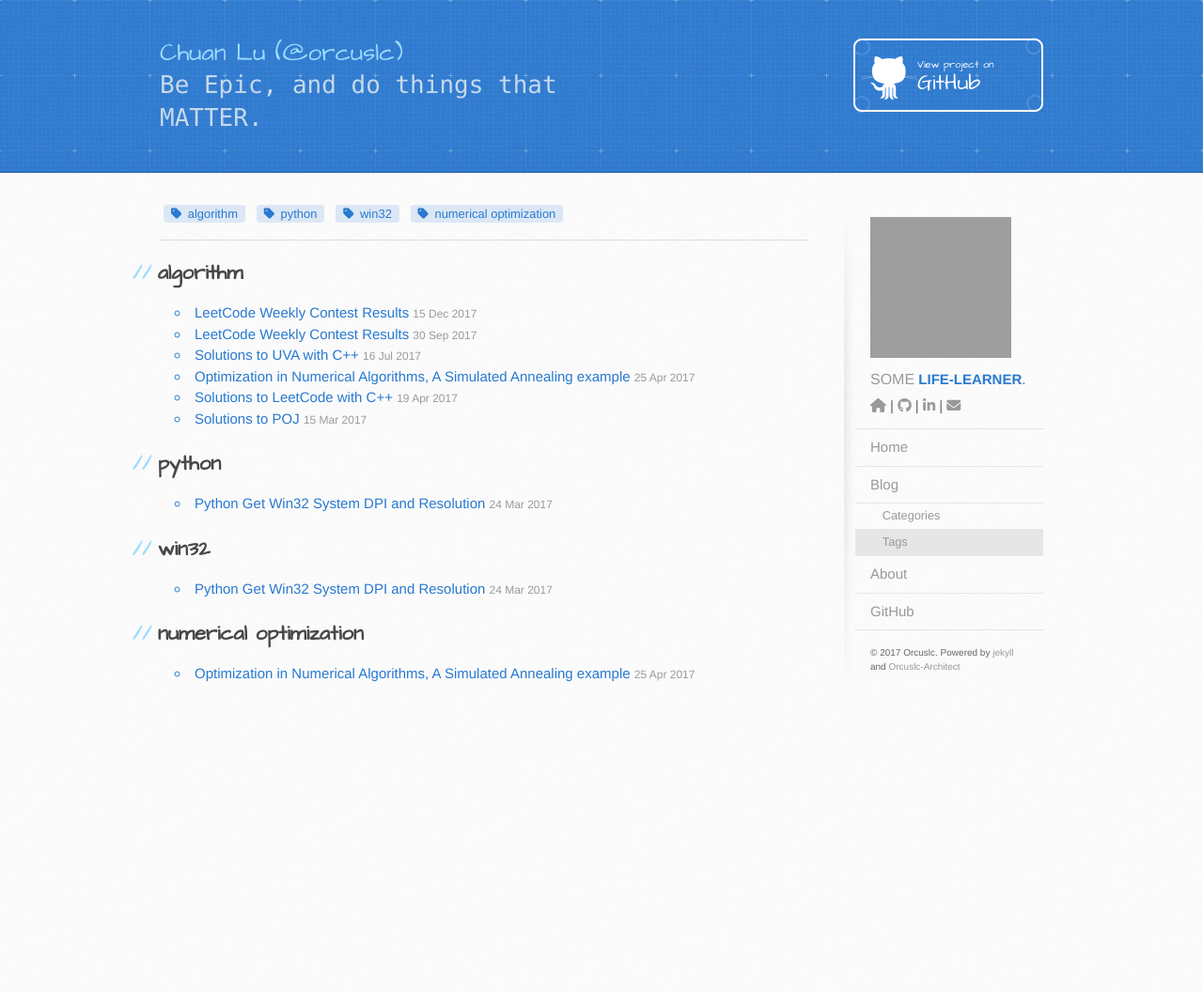
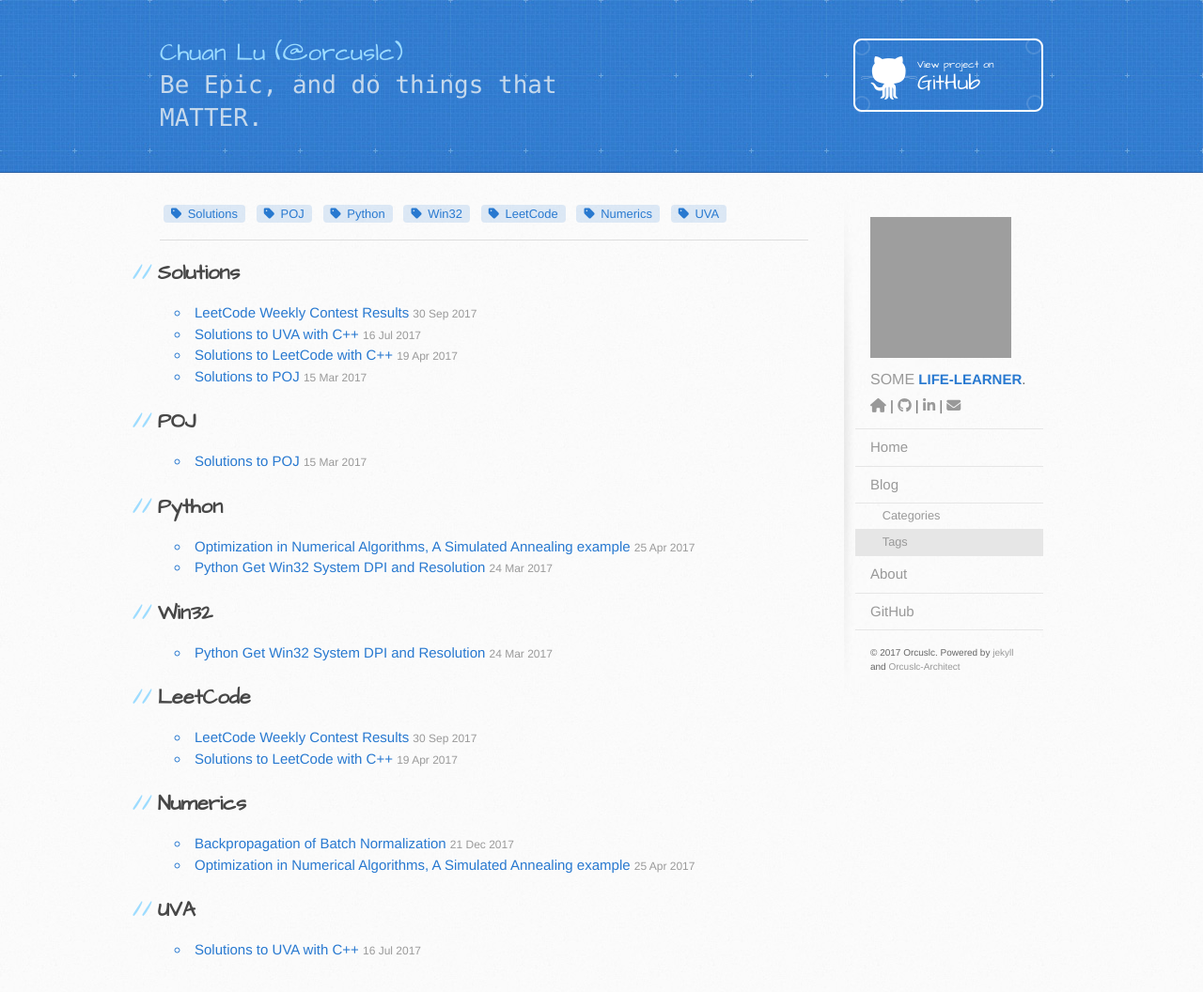
Before and after one commit to Orcuslc/blog.io, a Jekyll site: the page built from blog/tags.html, in a window 1280 px wide and 1065 px high. Shown: the top 1056 px of the window at 94% size. Built offline with Jekyll 4.4.1, drawn with Linux system fonts in a browser that asks for light colours; nearby versions of some CDN libraries; grey boxes are pictures that could not be loaded.

Commit message:
updated the tags and categories

````diff
--- a/_posts/2017-03-15-Solutions-to-POJ.md
+++ b/_posts/2017-03-15-Solutions-to-POJ.md
@@ -1,7 +1,7 @@
 ---
 title: Solutions to POJ
-category: solutions
-tag: [algorithm]
+category: Algorithm
+tag: [Solutions, POJ]
 ---
 
 ## Code for each problem: [GitHub](https://github.com/Orcuslc/Learning/tree/master/POJ)
--- a/_posts/2017-04-19-Solutions-to-LeetCode-C++.md
+++ b/_posts/2017-04-19-Solutions-to-LeetCode-C++.md
@@ -1,7 +1,7 @@
 ---
 title: Solutions to LeetCode with C++
-category: solutions
-tag: [algorithm]
+category: Algorithm
+tag: [Solutions, LeetCode]
 ---
 
 ## Code for each problem: [GitHub](https://github.com/Orcuslc/Learning/tree/master/LeetCode)
--- a/_posts/2017-04-25-Optimization-in-Numerical-Algorithms.md
+++ b/_posts/2017-04-25-Optimization-in-Numerical-Algorithms.md
@@ -1,13 +1,13 @@
 ---
 title: Optimization in Numerical Algorithms, A Simulated Annealing example
-category: programming
-tags: [algorithm, numerical optimization]
+category: Algorithm
+tags: [Python, Numerics]
 ---
 
 
 I was asked to help accelerate a classmate's code of Simulated Annealing. In his code, the likelihood function is at first as follows:
 
-{%highlight Python%}
+```python
 def intensity(miu, alpha, beta, t, N):
 	return sum(alpha*np.exp(-beta*(range(t-1, 0, -1)))*N[0:t-1])+miu
 
@@ -16,7 +16,7 @@ def likelihood(miu, alpha, beta, T, N, n):
 	n = np.array(N)
 	L1 = np.array([intensity(miu, alpha, beta, i+1, N) for i in range(T)])
 	L = sum(np.log(L1)*n[0:T])-sum(L1)
-{%endhighlight%}
+```
 
 <!-- more -->
 
@@ -24,7 +24,8 @@ def likelihood(miu, alpha, beta, T, N, n):
 Using the `timeit` wrapper, one can find the average processing time for the `likelihood` function is 0.8s when `N=1000`.
 
 I firstly replaced the computations with some functions that runs faster, and used some tricks to avoid repeated computations:
-{%highlight Python%}
+
+```python
 def intensity(miu, alpha, beta, t, N):
 	return alpha*(np.exp(-beta*(np.linspace(t-1, 1, t-1))*N[0:t-1]).sum()+miu
 
@@ -33,7 +34,7 @@ def likelihood(miu, alpha, beta, T, N, n):
 	n = np.asarray(N)
 	L1 = np.asarray([intensity(miu, alpha, beta, i+1, N) for i in range(T)])
 	L = (np.log(L1)*n[0:T]).sum()-L1.sum()
-{%endhighlight%}
+```
 
 And the processing time was decreased to 0.4s now, with such little changes; But it is still not an acceptable time since in each iteration, the `likelihood` function need to be called for 3,000 times.
 I wondered about the reason that the computations being so slow, since when choose `N = 100`, the processing time is just 0.008s, and I found that in the computation of `L1`, the complexity is $O(n^2)$, because for each `i`, the intensity need to generate a sequence of length `i`.
@@ -41,7 +42,7 @@ So I finally get an iteration version of the likelihood:
 $
 x_(t+1) = x_(t)*e^{-\beta} + \alpha*e^{-\beta}*N[t]
 $
-{%highlight Python%}
+```python
 def likelihood(miu, alpha, beta, T, N, n):
 	N = np.asarray(N)
 	n = np.asarray(N)
@@ -52,6 +53,6 @@ def likelihood(miu, alpha, beta, T, N, n):
 	for i in range(1, T):
 		L1[i] = x*L1[i-1] + y*N[i-1]
 	L = (np.log(L1)*n[0:T]).sum()-L1.sum()
-{%endhighlight%}
+```
 
 And when testing with `N = 1000`, the processing time is 0.002s.
--- a/_posts/2017-07-16-Solutions-to-UVA.md
+++ b/_posts/2017-07-16-Solutions-to-UVA.md
@@ -1,7 +1,7 @@
 ---
 title: Solutions to UVA with C++
-category: solutions
-tag: [algorithm]
+category: Algorithm
+tag: [Solutions, UVA]
 ---
 ## Code for each problem: [GitHub](https://github.com/Orcuslc/Learning/tree/master/UVA)
 
--- a/_posts/2017-09-30-LeetCode Weekly Contest.md
+++ b/_posts/2017-09-30-LeetCode Weekly Contest.md
@@ -1,7 +1,7 @@
 ---
 title: LeetCode Weekly Contest Results
-category: programming
-tags: [algorithm]
+category: Algorithm
+tags: [Solutions, LeetCode]
 ---
 
 ## Code: [GitHub](https://github.com/Orcuslc/Learning/tree/master/LeetCode)
--- /dev/null
+++ b/_posts/2017-12-21-Backpropagation-of-Batch-Normalization.md
@@ -0,0 +1,5 @@
+---
+title: Backpropagation of Batch Normalization
+category: Machine Learning
+tags: Numerics
+---
````
Also changed, not shown: _posts/2017-03-24-Python-GetSystemDPI.md (+2 -2 lines), _posts/2017-12-15-Backpropagation-of-Batch-Normalization.md (deleted, +0 -5 lines).
